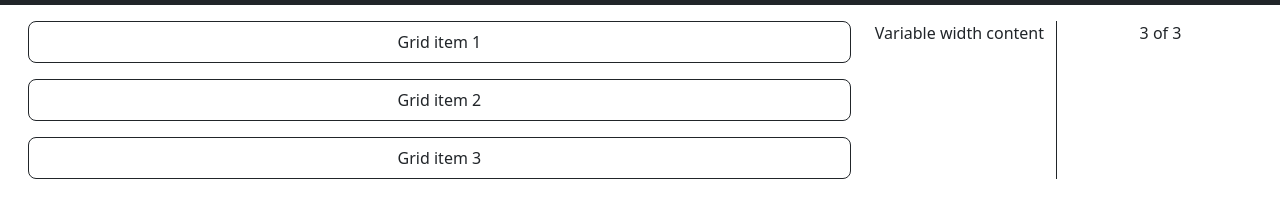
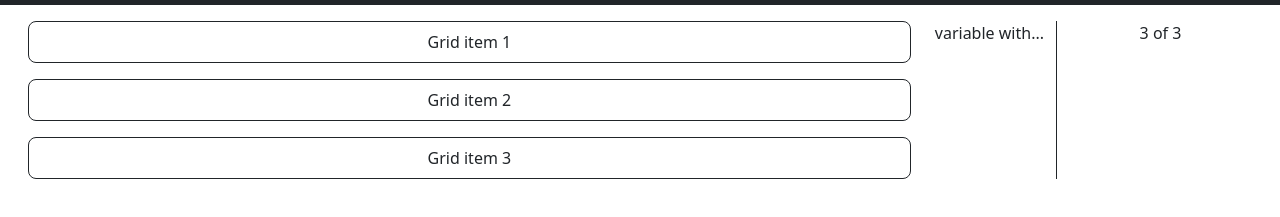
Before and after one commit to TerryD4avis/bootstrapStarterTemplate, a plain HTML site: page index.html in a window 1280 px wide. Shown: the part 51-268 px from the top of the page. Drawn offline with nearby package versions, Linux system fonts and the light colour scheme.

Commit message:
rm trash

```diff
--- a/index.html
+++ b/index.html
@@ -7,7 +7,7 @@
     <meta name="author" content="">
     <link rel="icon" href="">
 
-    <title>Cover Template for Bootstrap</title>
+    <title>template</title>
 
     <link rel="canonical" href="https://getbootstrap.com/docs/4.0/examples/cover/">
 
@@ -30,7 +30,7 @@
               <a class="nav-link" href="#">Link</a>
             </li>
             <li class="nav-item">
-          <a class="nav-link disabled">Disabled</a>
+              <a class="nav-link disabled">Disabled</a>
             </li>
 	  </ul>
 	</div>
@@ -47,7 +47,7 @@
 	    </div>
 	  </div>
 	  <div class="col-md-auto">
-	    Variable width content
+            <div class="callout">variable with...</div>
 	  </div>
 	  <div class="col col-lg-2 border-start border-dark">
 	    3 of 3
```
